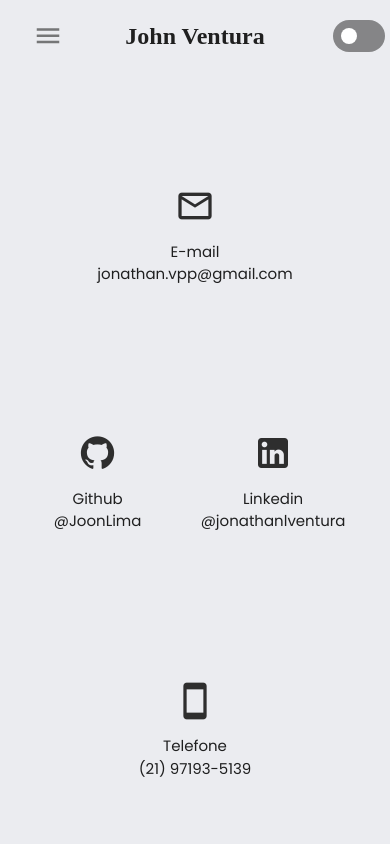
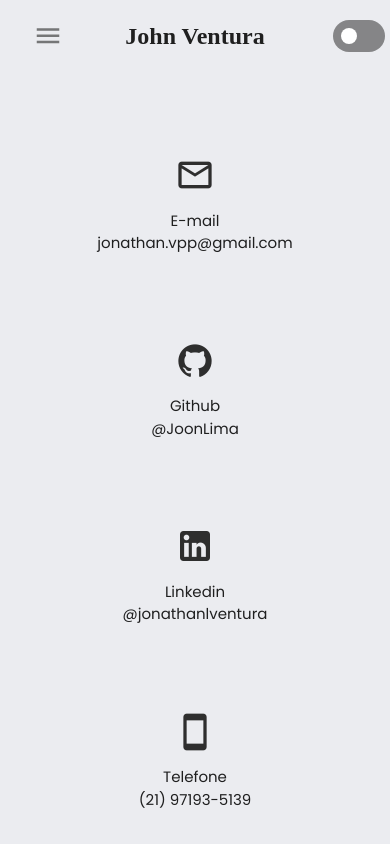
Before and after one commit to JoonLima/portifolio, a Vue app: page /contatos in a window 390 px wide. Built offline with nearby package versions, Linux system fonts and the light colour scheme; a web font is replaced by a local one.

Commit message:
ajuste nos contatos

```diff
--- a/src/views/Contatos.vue
+++ b/src/views/Contatos.vue
@@ -1,27 +1,27 @@
 <template>
   <v-row class="container">
-    <v-col lg="3" sm="12" xs="12" class="icone">
+    <v-col lg="3" md="3" sm="12" xs="12" class="icone">
       <a href="" target="_blank"
         ><v-icon color="primary" class="ic">mdi-email-outline</v-icon></a
       >
       <span class="texo-icone">E-mail</span>
       <span class="texo-icone">jonathan.vpp@gmail.com</span>
     </v-col>
-    <v-col lg="3" sm="12" xs="12" class="icone">
+    <v-col lg="3" md="3" sm="12" xs="12" class="icone">
       <a href="https://github.com/JoonLima" target="_blank"
         ><v-icon color="primary" class="ic">mdi-github</v-icon></a
       >
       <span class="texo-icone">Github</span>
       <span class="texo-icone">@JoonLima</span>
     </v-col>
-    <v-col lg="3" sm="12" xs="12" class="icone">
+    <v-col lg="3" md="3" sm="12" xs="12" class="icone">
       <a href="https://www.linkedin.com/in/jonathanlventura/" target="_blank"
         ><v-icon color="primary" class="ic">mdi-linkedin</v-icon></a
       >
       <span class="texo-icone">Linkedin</span>
       <span class="texo-icone">@jonathanlventura</span>
     </v-col>
-    <v-col lg="3" sm="12" xs="12" class="icone">
+    <v-col lg="3" md="3" sm="12" xs="12" class="icone">
       <a
         href="https://api.whatsapp.com/send/?phone=5521971935139&text&type=phone_number&app_absent=0"
         target="_blank"
@@ -73,5 +73,8 @@ export default {};
 }
 
 @media (max-width: 855px) {
+  .icone {
+    min-width: 100%;
+  }
 }
 </style>
```
